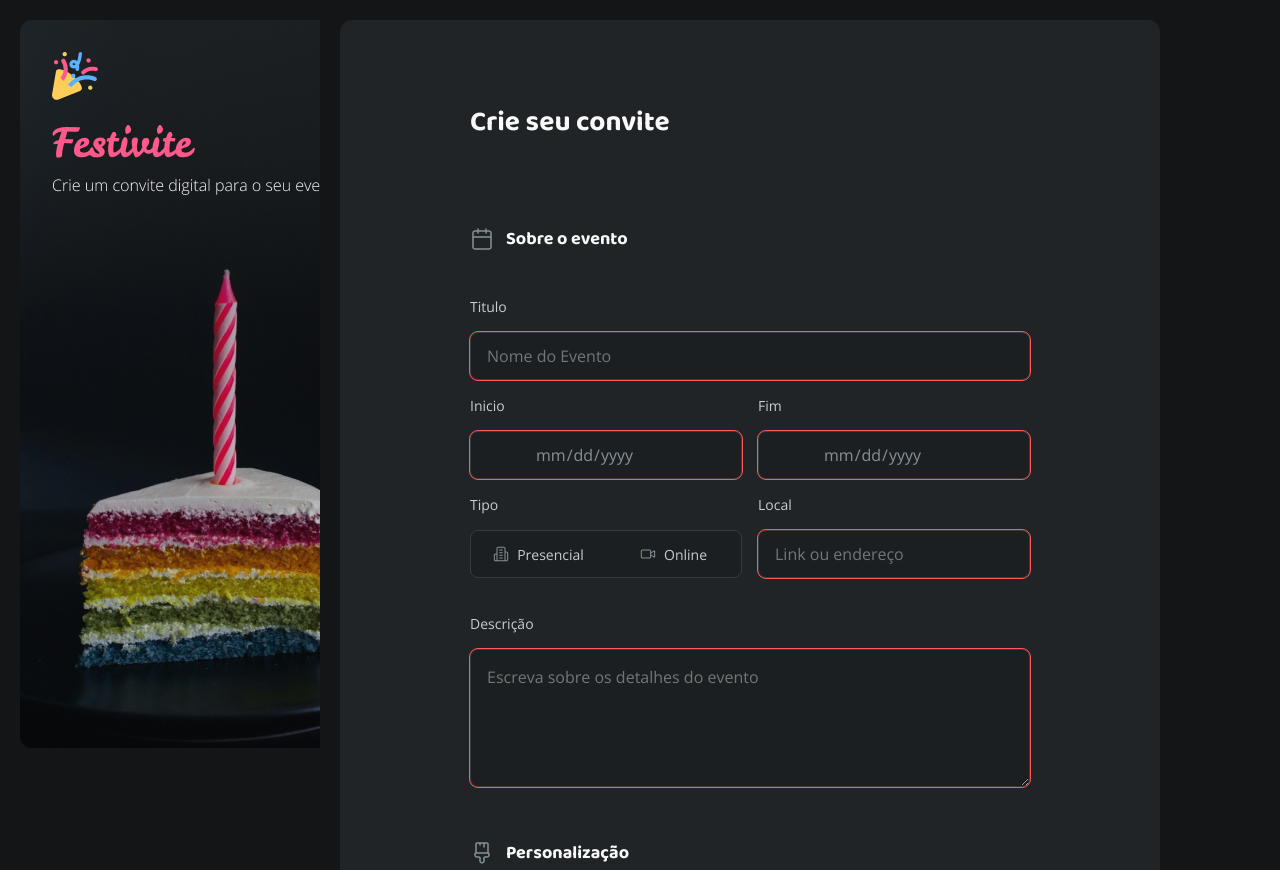
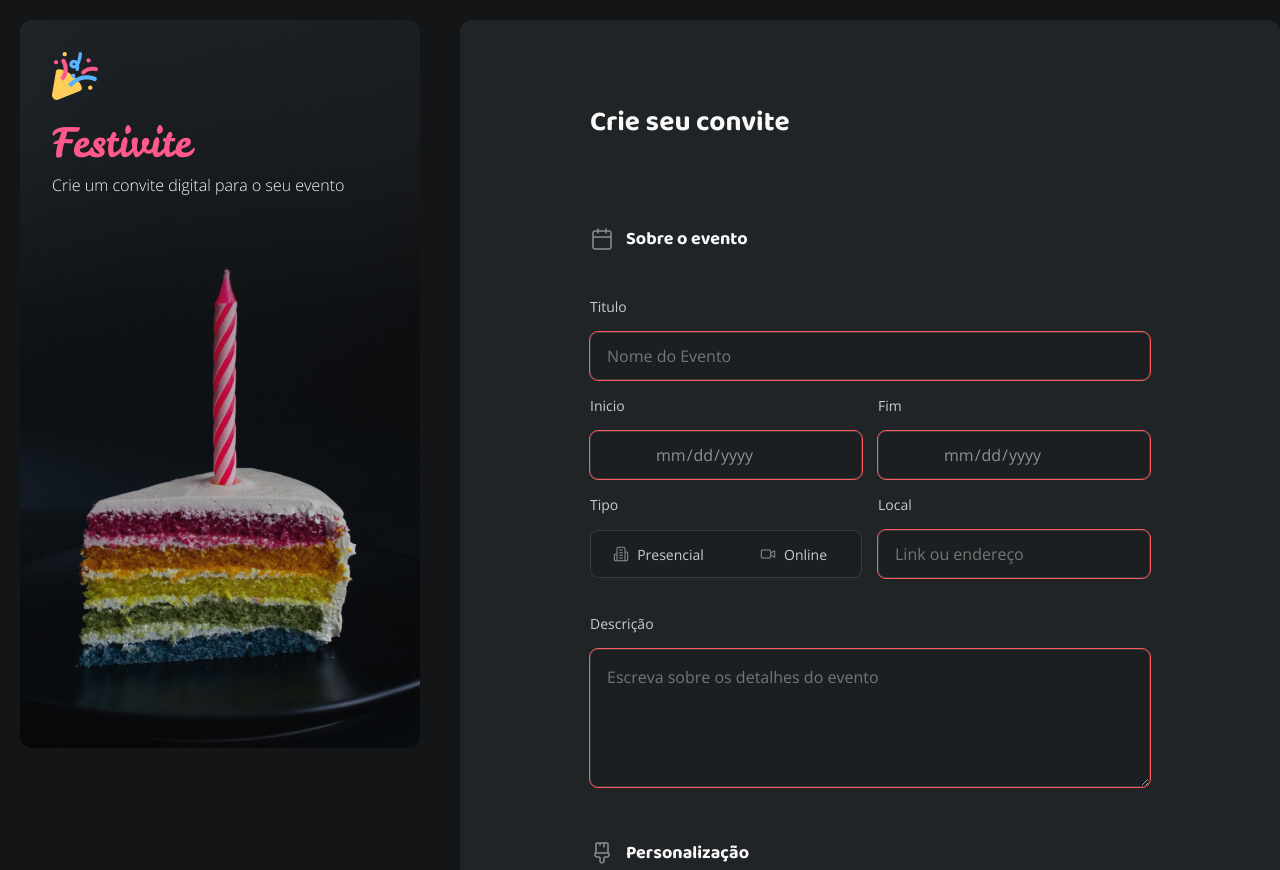
Before and after one commit to Rovatore/Projeto-formul-rio-de-convite, a plain HTML site: page index.html in a window 1280 px wide. Shown: the top 870 px of the page. Drawn offline with nearby package versions, Linux system fonts and the light colour scheme.

Commit message:
Update layout.css

```diff
--- a/styles/layout.css
+++ b/styles/layout.css
@@ -1,6 +1,5 @@
 #app {
-  display: grid;
-  grid-template-columns: 25% 75%;
+  display: flex;
   height: 100vh;
 }
 
```
